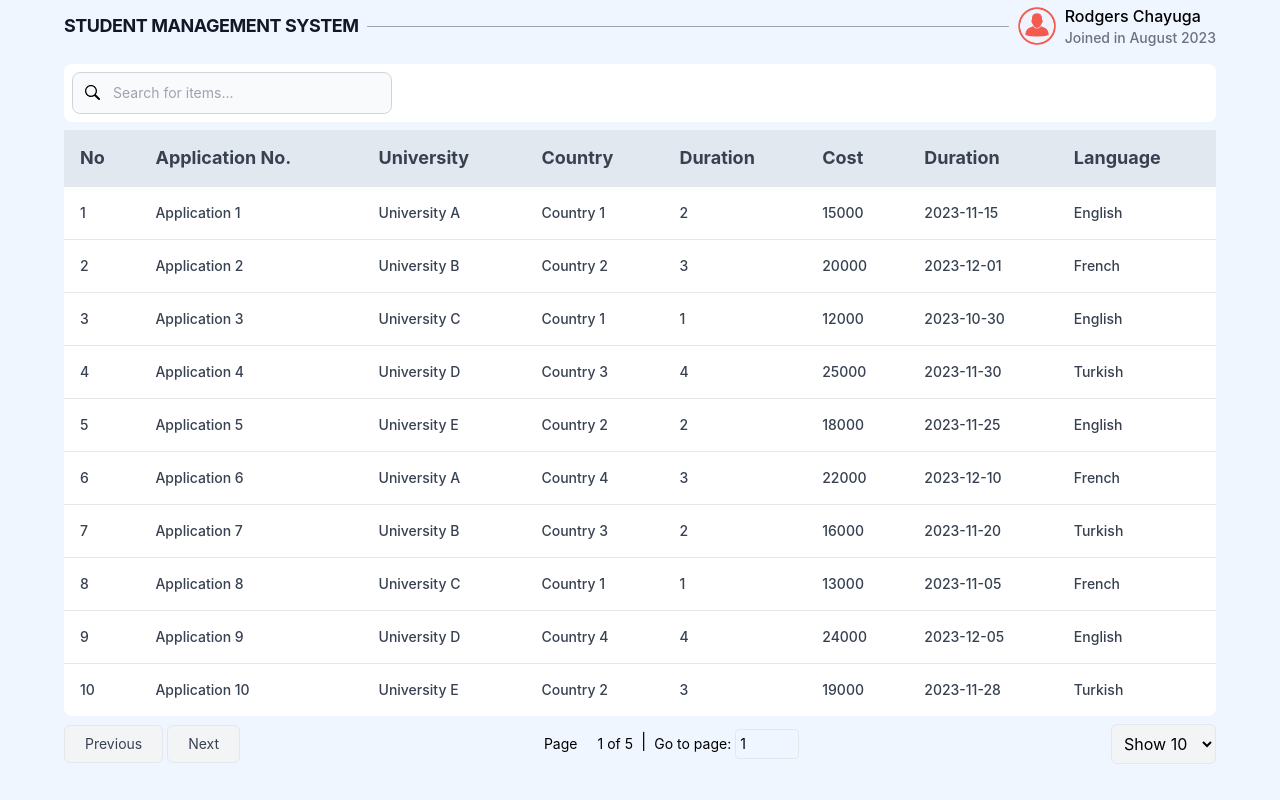
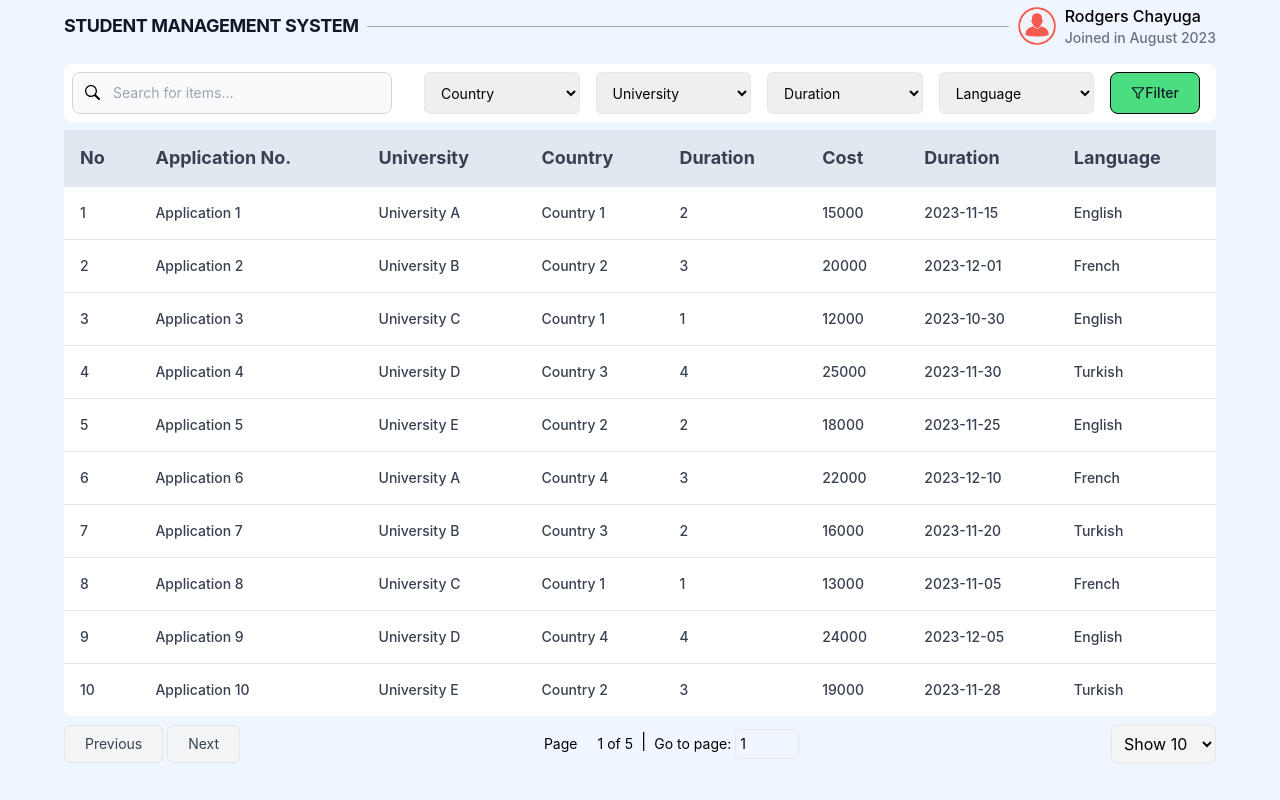
Before and after one commit to RodgersChayuga/student-management, a React (Vite) app: page / in a window 1280 px wide. Built offline with nearby package versions, Linux system fonts and the light colour scheme.

Commit message:
feat: Add advanced filter component.

```diff
--- /dev/null
+++ b/src/components/Filters/index.tsx
@@ -0,0 +1,54 @@
+import { FiFilter } from "react-icons/fi";
+
+const Filters: React.FC = () => {
+  return (
+    <div className="hidden w-full gap-4 ml-8 md:flex">
+      <>
+        <select className="block w-full px-3 py-2 text-sm border border-gray-200 rounded-md pr-9 focus:border-blue-500 focus:ring-blue-500 dark:bg-slate-900 dark:border-gray-700 dark:text-gray-400">
+          <option selected>Country</option>
+          <option>Country 1</option>
+          <option>Country 2</option>
+          <option>Country 3</option>
+          <option>Country 4</option>
+        </select>
+      </>
+      <>
+        <select className="block w-full px-3 py-2 text-sm border border-gray-200 rounded-md pr-9 focus:border-blue-500 focus:ring-blue-500 dark:bg-slate-900 dark:border-gray-700 dark:text-gray-400">
+          <option selected>University</option>
+          <option>University A</option>
+          <option>University B</option>
+          <option>University C</option>
+          <option>University D</option>
+        </select>
+      </>
+      <>
+        <select className="block w-full px-3 py-2 text-sm border border-gray-200 rounded-md pr-9 focus:border-blue-500 focus:ring-blue-500 dark:bg-slate-900 dark:border-gray-700 dark:text-gray-400">
+          <option selected>Duration</option>
+          <option>1</option>
+          <option>2</option>
+          <option>3</option>
+          <option>4</option>
+          <option>5</option>
+          <option>6</option>
+        </select>
+      </>
+      <>
+        <select className="block w-full px-3 py-2 text-sm border border-gray-200 rounded-md pr-9 focus:border-blue-500 focus:ring-blue-500 dark:bg-slate-900 dark:border-gray-700 dark:text-gray-400">
+          <option selected>Language</option>
+          <option>English</option>
+          <option>French</option>
+          <option>Turkish</option>
+        </select>
+      </>
+      <button
+        type="button"
+        className="text-gray-900 bg-green-400 hover:bg-green-300 border border-black  hover:border-white font-medium rounded-lg text-sm px-5 py-2.5 text-center inline-flex items-center dark:focus:ring-gray-600 dark:bg-gray-800 dark:border-gray-700 dark:text-white dark:hover:bg-gray-700 mr-2 "
+      >
+        <FiFilter />
+        Filter
+      </button>
+    </div>
+  );
+};
+
+export default Filters;
--- a/src/components/Table/DebounceInput.tsx
+++ b/src/components/Table/DebounceInput.tsx
@@ -31,6 +31,8 @@ const DebouncedInput: React.FC<DebouncedInputProps> = ({
       {...props}
       value={value}
       onChange={(e) => setValue(e.target.value)}
+      className="bg-gray-50 border border-gray-300 text-gray-900 text-sm rounded-lg focus:ring-green-500 focus:border-green-500 block w-40 sm:w-80 md:w-120 pl-10 p-2.5"
+      placeholder="Search for items..."
     />
   );
 };
--- a/src/components/Table/index.tsx
+++ b/src/components/Table/index.tsx
@@ -11,6 +11,7 @@ import {
 import { applications } from "../../data";
 import { columns } from "./column";
 import DebouncedInput from "./DebounceInput";
+import Filters from "../Filters";
 
 const Table = () => {
   const [data] = useState(() => [...applications]);
@@ -37,10 +38,9 @@ const Table = () => {
           <DebouncedInput
             value={globalFilter ?? ""}
             onChange={(value) => setGlobalFilter(String(value))}
-            className="bg-gray-50 border border-gray-300 text-gray-900 text-sm rounded-lg focus:ring-green-500 focus:border-green-500 block w-40 sm:w-80 md:w-120 pl-10 p-2.5"
-            placeholder="Search for items..."
           />
         </div>
+        <Filters />
       </div>
       <table className="w-full bg-white divide-y divide-gray-200 rounded-lg">
         <thead>
```
